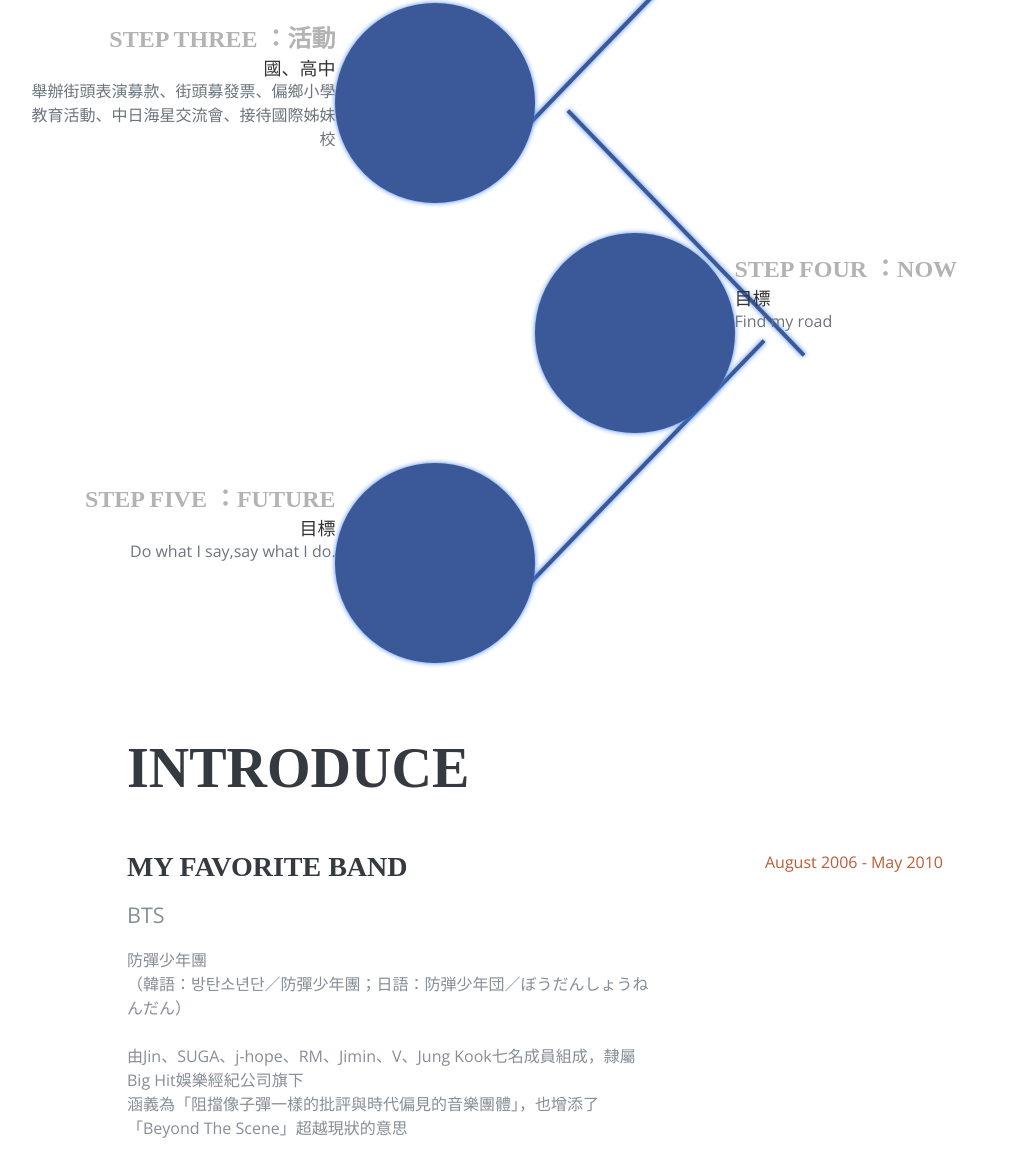
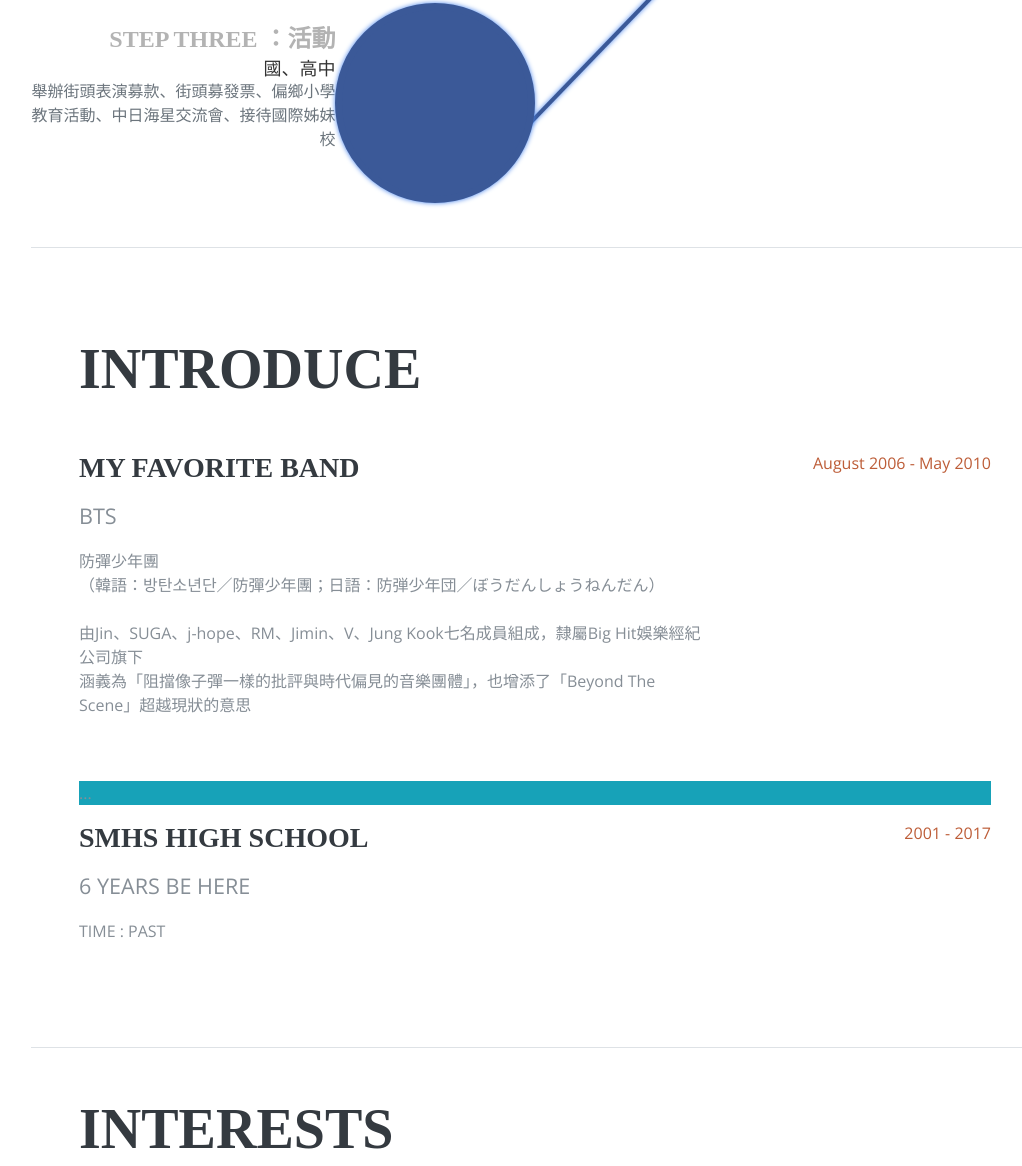
Before and after one commit to xenia1999/xenia1999.github.io, a website: page index.html in a window 1280 px wide. Shown: the part 1512-2678 px from the top of the page, without its empty margins (241-1263 px from the left). Drawn offline with nearby package versions, Linux system fonts and the light colour scheme; a web font is replaced by a local one.

Commit message:
modified resume

```diff
--- a/index.html
+++ b/index.html
@@ -76,6 +76,9 @@
           <p class="mb-2">7/30 is my birthday. At 19 years this year, I like to eat, dance, exercise, and walk. My personality is lively and I like to interact with everyone. The favorite idol is BTS. Their team spirit is what I want to learn.
 I have been to Japan, Hong Kong, South Korea, mainland China and other countries. The process of travel has taught me a lot. If I have the opportunity, you can go out and play with me!</p>
           <br>
+		  我是7/30獅子座的女生，個性開朗，喜歡嘗試新的事物，對於高的地方很有憧憬，最大的夢想就是可以從飛機上跳傘俯瞰風景，沒什麼特別擅長的特點，屬於各類平平的類型，但如果有機會還是想要多方面都嘗試。
+		  <br>
+		  <br>
 		  <ul class="list-inline list-social-icons mb-0">
             <li class="list-inline-item">
               <a href="https://www.facebook.com/profile.php?id=100006799954791">
@@ -173,38 +176,7 @@
               </p>
             </div>
           </div>
-          <div class="line"></div>
-        </li>
-        <li class="timeline-inverted">
-          <div class="timeline-image">
-            <img class="" src="" alt="">
-          </div>
-          <div class="timeline-panel">
-            <div class="timeline-heading">
-              <h4>Step Four ：now</h4>
-              <h4 class="subheading">目標</h4>
-            </div>
-            <div class="timeline-body">
-              <p class="text-muted">
-                Find my road
-              </p>
-            </div>
-          </div>
-          <div class="line"></div>
-        </li>
-        <li>
-          <div class="timeline-image">
-            <img class="" src="" alt="">
-          </div>
-          <div class="timeline-panel">
-            <div class="timeline-heading">
-              <h4>Step Five ：Future</h4>
-              <h4 class="subheading">目標</h4>
-            </div>
-            <div class="timeline-body">
-              <p class="text-muted">
-                Do what I say,say what I do.
-              </p>
+
             </div>
           </div>
         </li>
@@ -299,7 +271,7 @@
         <div class="my-auto">
           <h2 class="mb-5">LIFE</h2>
           <p>Gods determine what you're going to be.人生的奮鬥目標決定你將成為怎樣的人。</p>
-          <p class="mb-0"> "You never walk alone" is my belief</p>
+          <p class="mb-0"> 想做個國際志工，到貧荒地區服務，希望成為個有影響力的人，保護自己珍視的事物</p>
         </div>
       </section>
 
```
